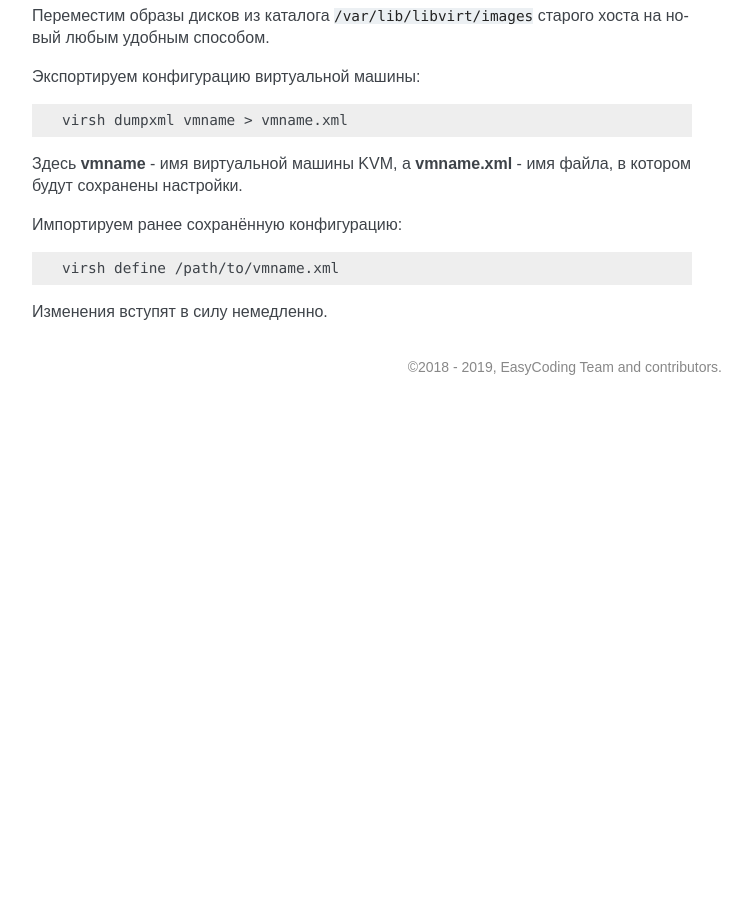
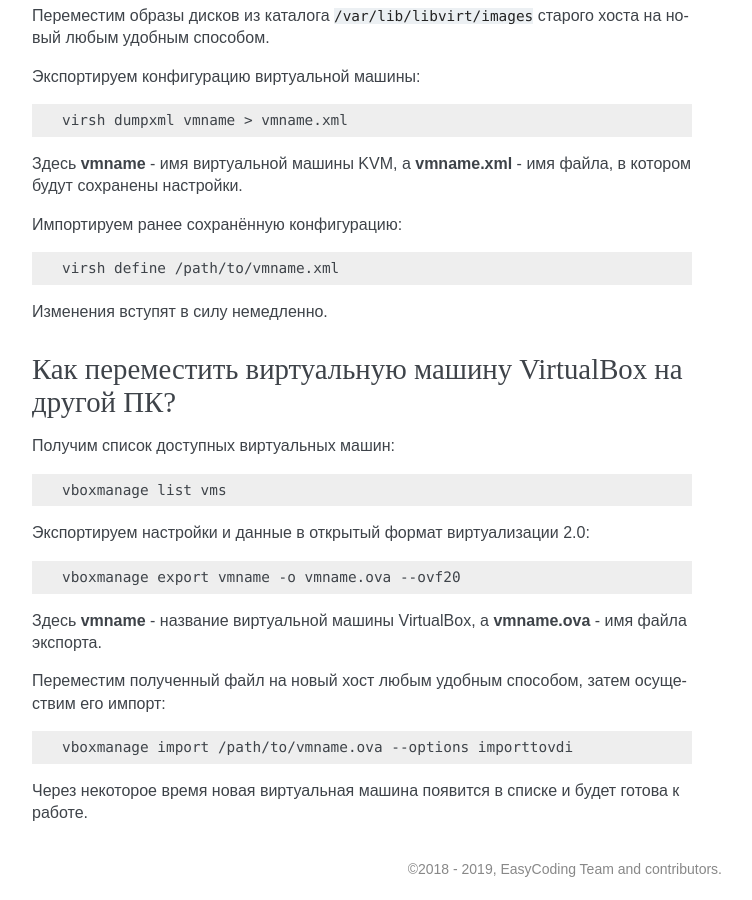
Before and after one commit to RussianFedora/FAQ, a Sphinx documentation site: the page built from source/virtualization.rst, in a window 1280 px wide and 900 px high, scrolled down 3397 px. Shown: the whole window, without its empty margins (388-1140 px from the left). Built offline with Sphinx 7.4.7, drawn with Linux system fonts in a browser that asks for light colours; before the commit the page ends 3802 px from its top, so only the background shows below that; some of the changed text lies outside the part shown.

Commit message:
Added question about transfering VirtualBox virtual machines from one host to another.

```diff
--- a/source/virtualization.rst
+++ b/source/virtualization.rst
@@ -220,3 +220,31 @@
     virsh define /path/to/vmname.xml
 
 Изменения вступят в силу немедленно.
+
+.. index:: virtualization, virtualbox, transfer
+.. _virtualbox-transfer:
+
+Как переместить виртуальную машину VirtualBox на другой ПК?
+===============================================================
+
+Получим список доступных виртуальных машин:
+
+.. code-block:: text
+
+    vboxmanage list vms
+
+Экспортируем настройки и данные в открытый формат виртуализации 2.0:
+
+.. code-block:: text
+
+    vboxmanage export vmname -o vmname.ova --ovf20
+
+Здесь **vmname** - название виртуальной машины VirtualBox, а **vmname.ova** - имя файла экспорта.
+
+Переместим полученный файл на новый хост любым удобным способом, затем осуществим его импорт:
+
+.. code-block:: text
+
+    vboxmanage import /path/to/vmname.ova --options importtovdi
+
+Через некоторое время новая виртуальная машина появится в списке и будет готова к работе.
```
